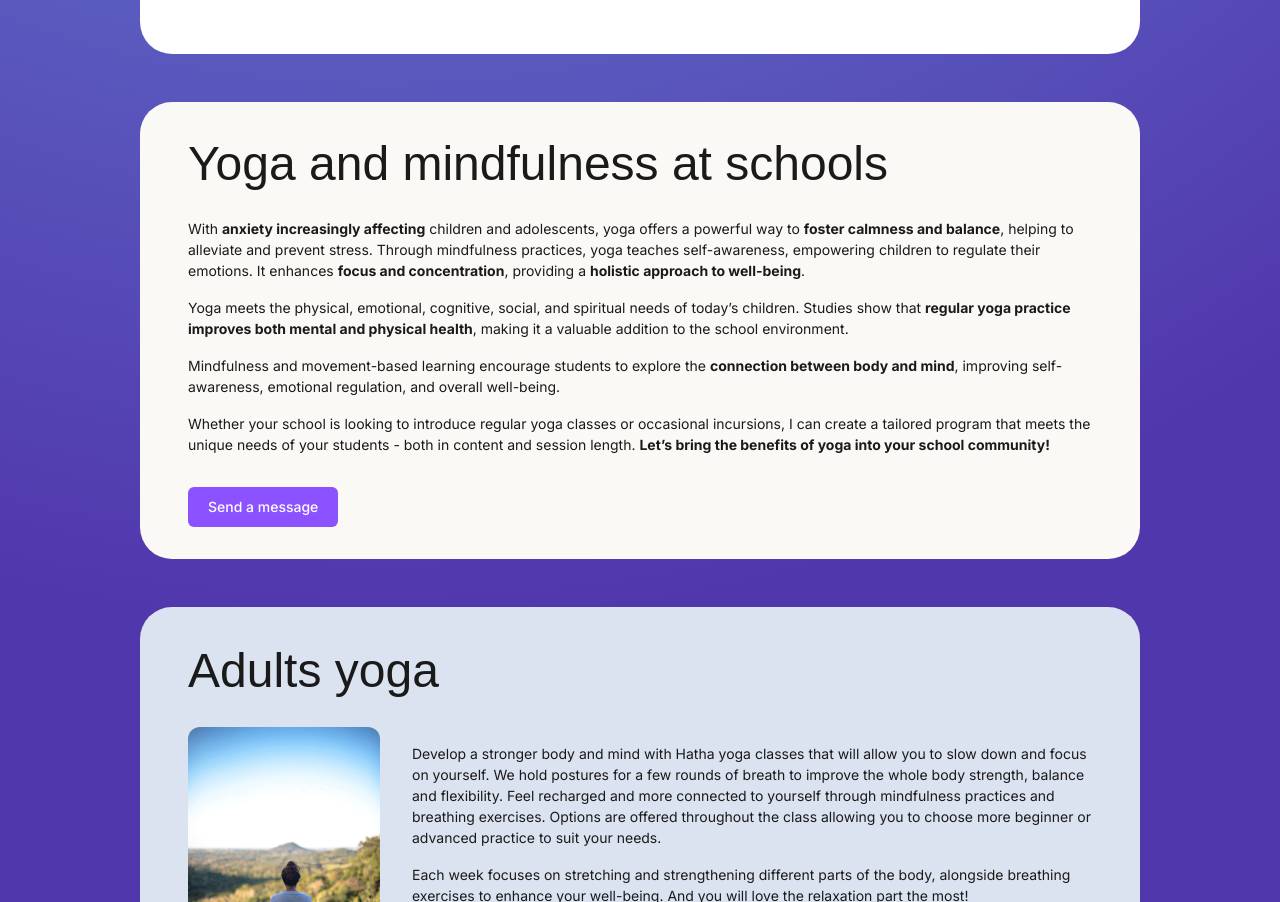
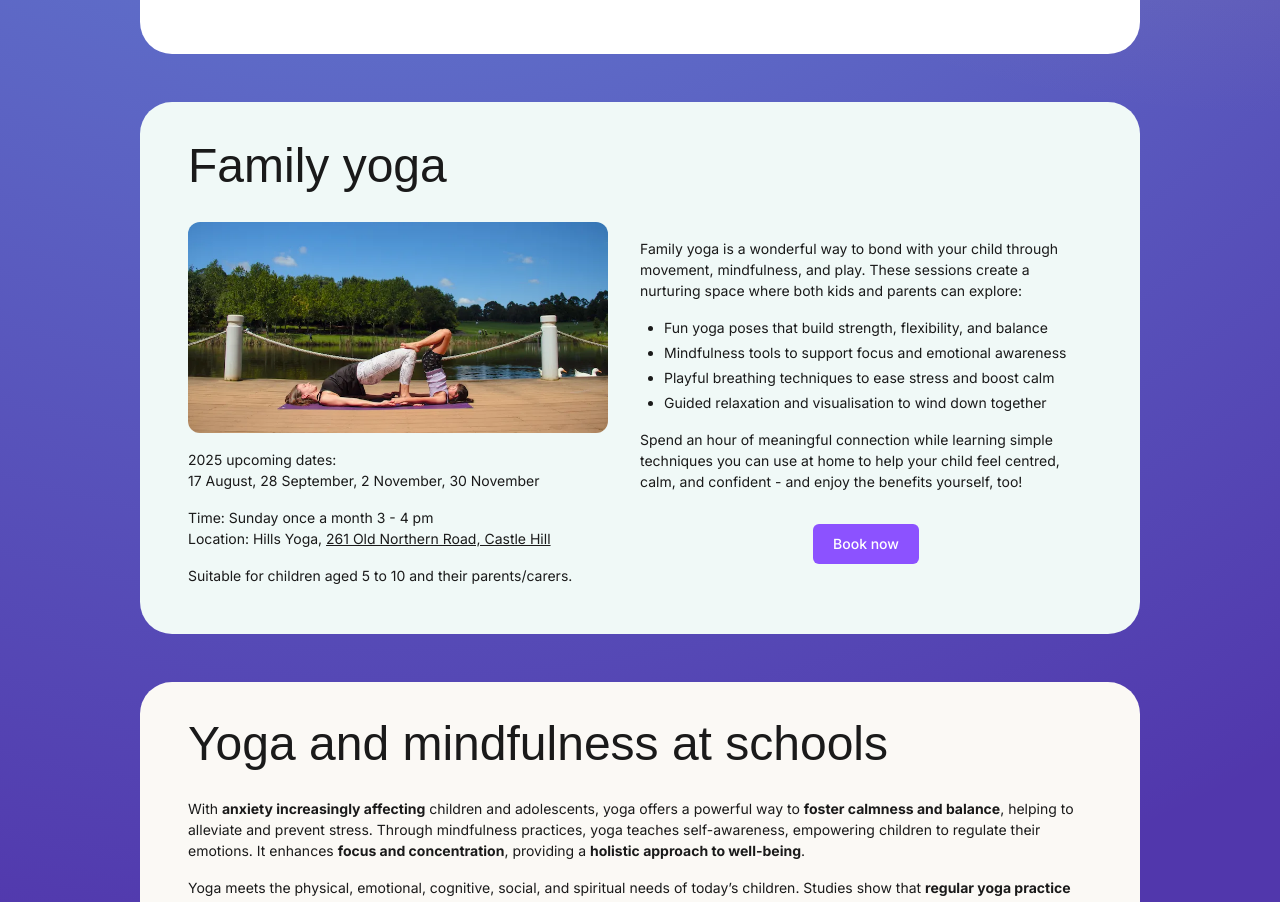
Before and after one commit to raycashmore/balayoga, a Next.js app: page / in a window 1280 px wide. Shown: the part 2345-3247 px from the top of the page. Built offline with nearby package versions, Linux system fonts and the light colour scheme; a web font is replaced by a local one.

Commit message:
Family Yoga

```diff
--- /dev/null
+++ b/src/app/family.tsx
@@ -0,0 +1,68 @@
+import { headerFont } from "@/styles/fonts";
+import Image from "next/image";
+
+export function Family() {
+	return (
+		<section className="bg-opacity-80 flex flex-col gap-4 rounded-[32px] bg-[#F0F9F7] p-6 pb-8 text-[#1A1A1A] md:px-12">
+			<a id="adults-yoga" />
+			<h2 className={`${headerFont.className} pb-4 text-center leading-none md:text-left`}>Family yoga</h2>
+
+			<div className="flex flex-col lg:flex-row lg:gap-8">
+				<div>
+					<div className="flex justify-center sm:justify-start">
+						<Image
+							src="/IMG_3554.webp"
+							alt=""
+							width={800}
+							height={402}
+							className="h-auto w-auto rounded-xl object-cover md:w-[420px]"
+						/>
+					</div>
+					<div>
+						<p>
+							2025 upcoming dates:
+							<br />
+							17 August, 28 September, 2 November, 30 November
+						</p>
+						<p>
+							Time: Sunday once a month 3 - 4 pm
+							<br />
+							Location: Hills Yoga,{" "}
+							<a href="https://maps.app.goo.gl/KPU2hASqv25omecUA" target="_blank" className="underline">
+								261 Old Northern Road, Castle Hill
+							</a>
+						</p>
+						<p>Suitable for children aged 5 to 10 and their parents/carers.</p>
+					</div>
+				</div>
+				<div className="flex-[1]">
+					<p>
+						Family yoga is a wonderful way to bond with your child through movement, mindfulness, and play. These sessions
+						create a nurturing space where both kids and parents can explore:
+					</p>
+					<ul className="ml-6 list-outside list-disc space-y-1">
+						<li>Fun yoga poses that build strength, flexibility, and balance</li>
+						<li>Mindfulness tools to support focus and emotional awareness</li>
+						<li>Playful breathing techniques to ease stress and boost calm</li>
+						<li>Guided relaxation and visualisation to wind down together</li>
+					</ul>
+					<p>
+						Spend an hour of meaningful connection while learning simple techniques you can use at home to help your child feel
+						centred, calm, and confident - and enjoy the benefits yourself, too!
+					</p>
+					<form
+						action="https://app.squareup.com/appointments/book/classes/bro8gvstcef3zz/L2Y5ECFR9ASJT/classes"
+						className="flex justify-center pt-4"
+					>
+						<button
+							type="submit"
+							className="rounded-md bg-[#8C52FF] px-5 py-2.5 text-center text-sm font-medium text-white focus:ring-4 focus:ring-blue-300 focus:outline-none disabled:opacity-50 sm:w-auto"
+						>
+							Book now
+						</button>
+					</form>
+				</div>
+			</div>
+		</section>
+	);
+}
--- a/src/app/page.tsx
+++ b/src/app/page.tsx
@@ -4,6 +4,7 @@ import { About } from "@/app/about";
 import { Adults } from "@/app/adults";
 import { Badge } from "@/app/badge";
 import { Contact } from "@/app/contact";
+import { Family } from "@/app/family";
 import { Header } from "@/app/header";
 import { Kids } from "@/app/kids";
 import { Schools } from "@/app/schools";
@@ -17,6 +18,7 @@ export default function HomePage() {
 				<main className="m-2 flex max-w-[1000px] flex-col gap-8 md:m-4 lg:gap-12">
 					<About />
 					<Kids />
+					<Family />
 					<Schools />
 					<Adults />
 					<Testimonials />
```
Also changed, not shown: public/IMG_3554.webp (added).
